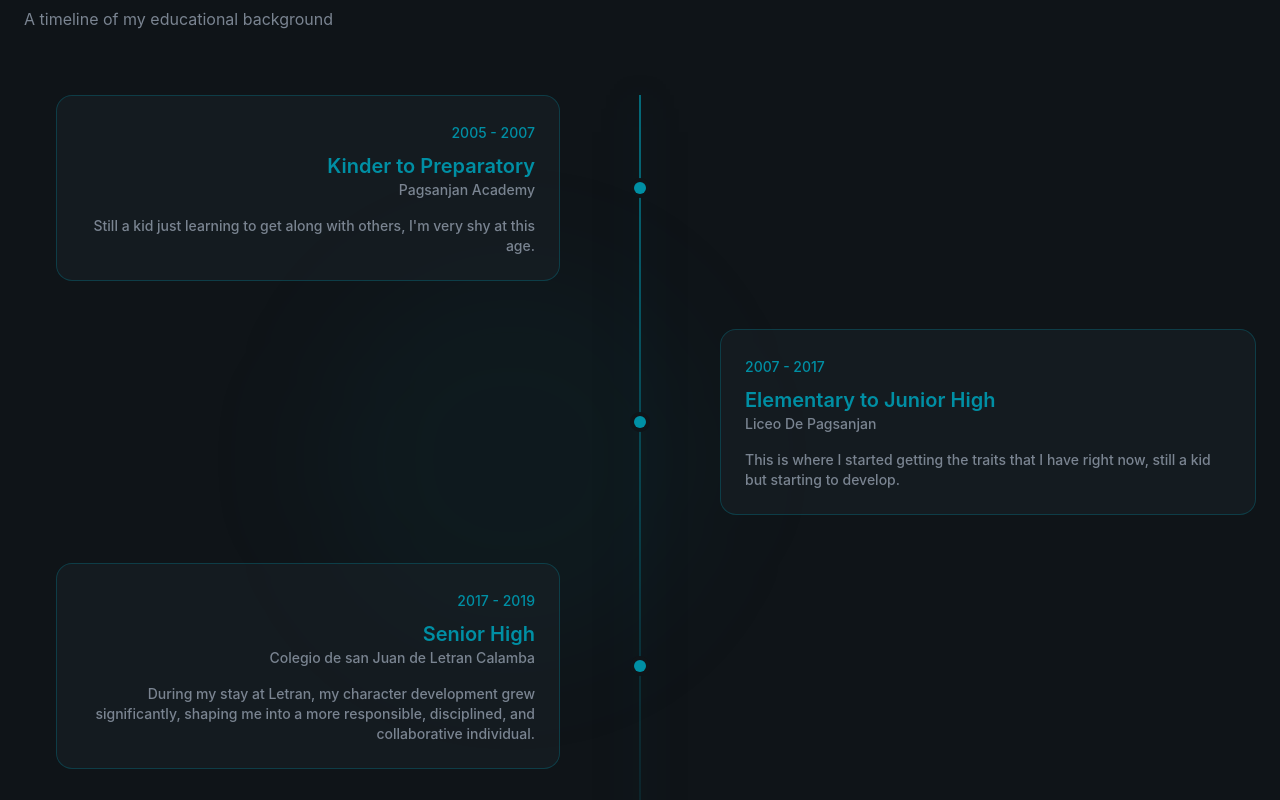
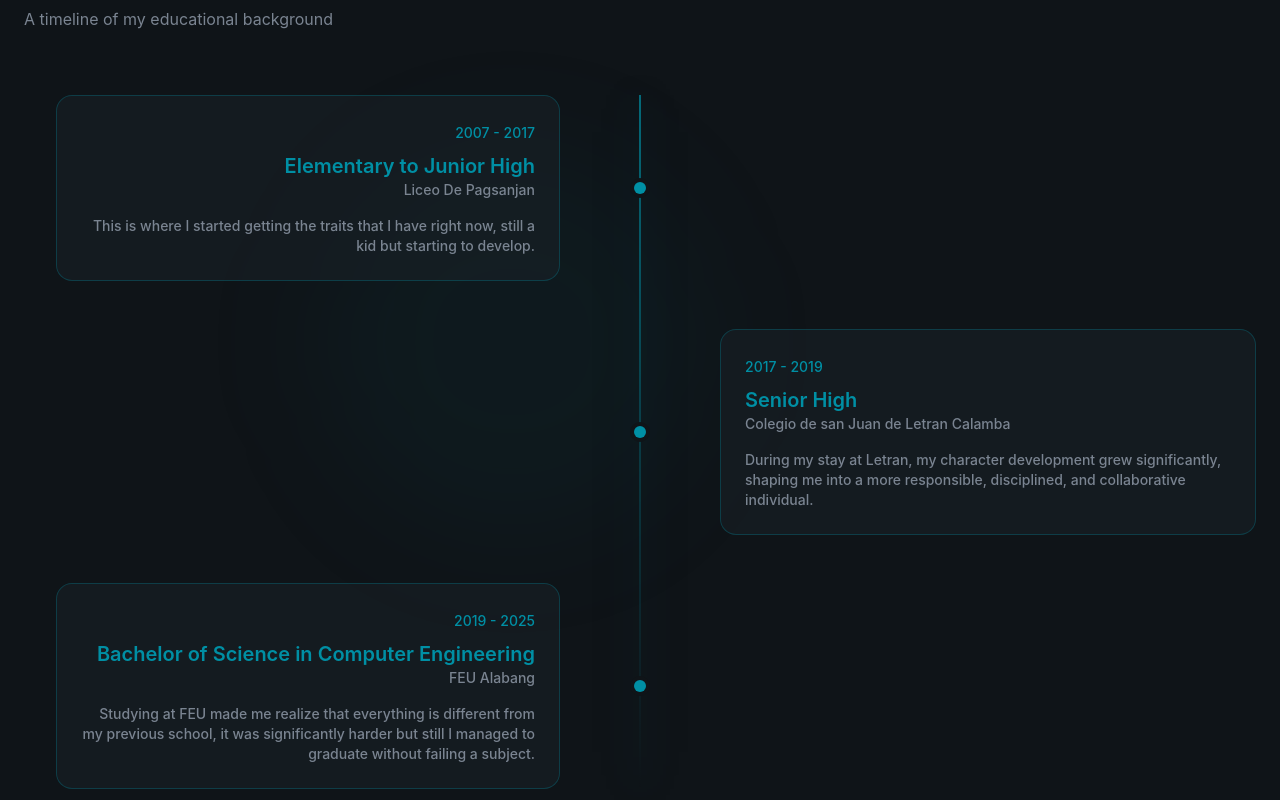
Before and after one commit to acunakylebenedict/kyle-portfolio, a React (Vite) app: page /#about in a window 1280 px wide. Shown: the part 2560-3360 px from the top of the page. Built offline with nearby package versions, Linux system fonts and the light colour scheme.

Commit message:
Update Education.jsx with latest changes

```diff
--- a/src/sections/Education.jsx
+++ b/src/sections/Education.jsx
@@ -1,10 +1,4 @@
 const educations = [
-  {
-    School: "Pagsanjan Academy",
-    Year_level: "Kinder to Preparatory",
-    Year: "2005 - 2007",
-    Description: "Still a kid just learning to get along with others, I'm very shy at this age."
-  },
   {
     School: "Liceo De Pagsanjan",
     Year_level: "Elementary to Junior High",
```
